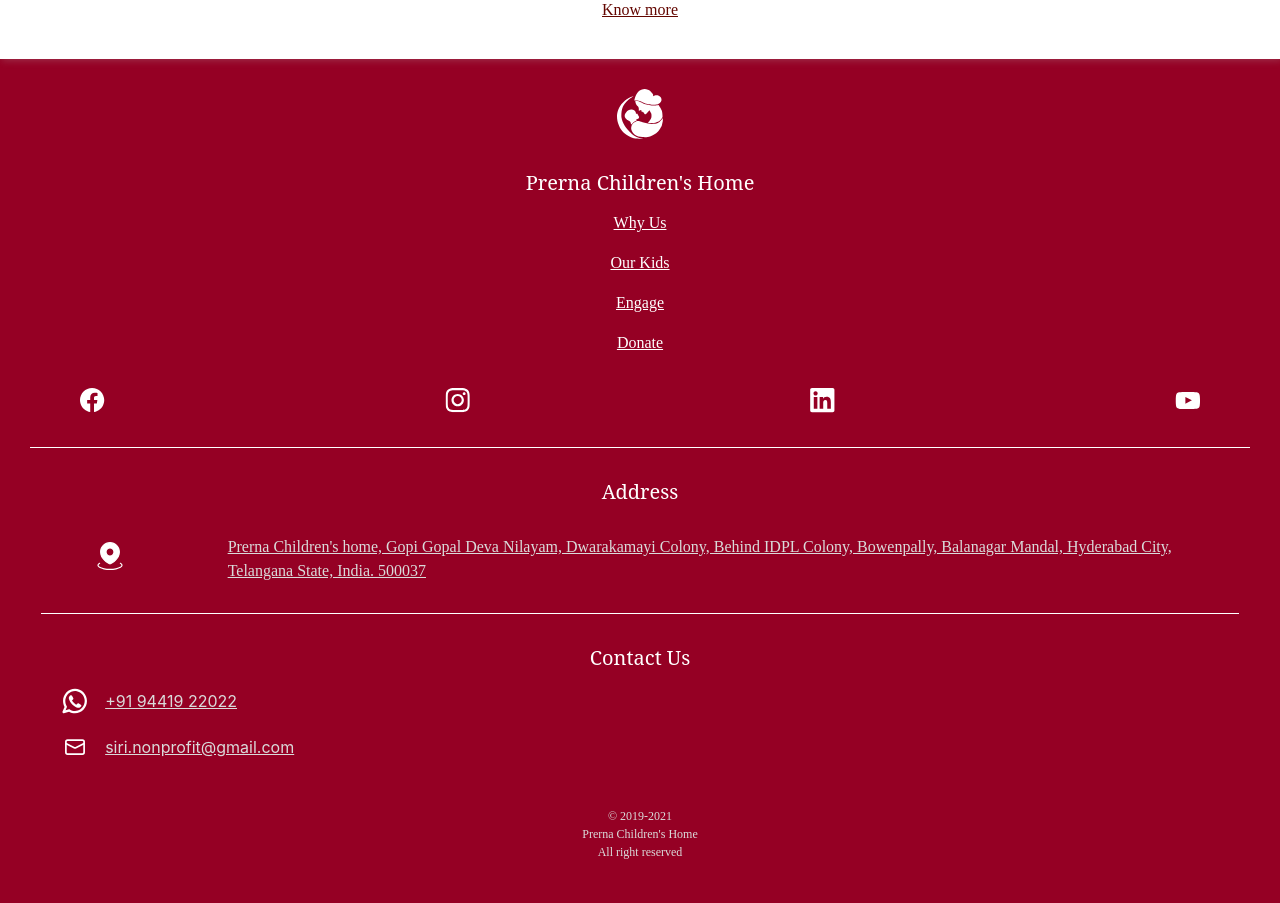
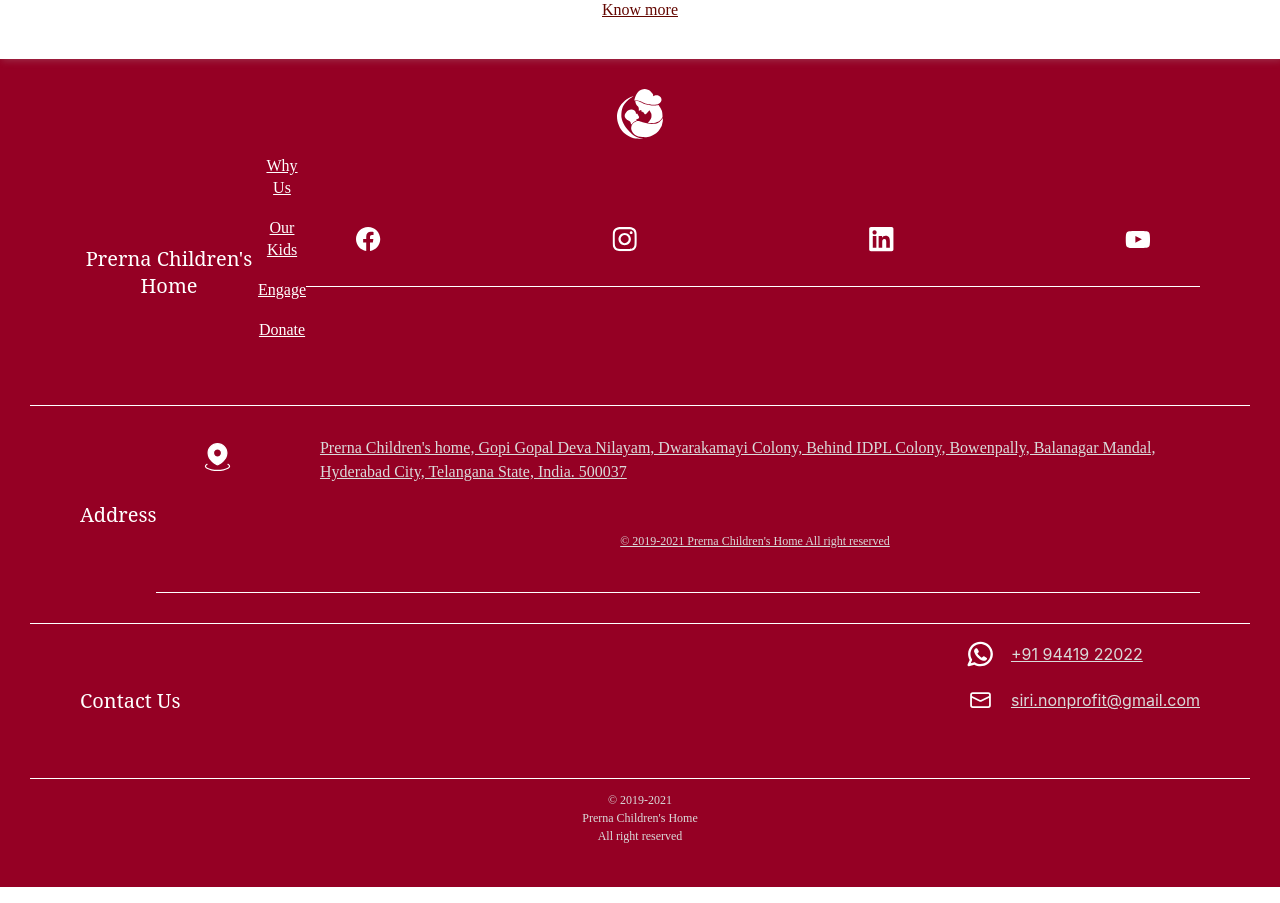
Before and after one commit to Tortoise-Creative-Inc/SiriPrerna, a React (Create React App) app: page / in a window 1280 px wide. Shown: the part 3660-4563 px from the top of the page. Built offline with nearby package versions, Linux system fonts and the light colour scheme.

Commit message:
header/footer(updated)

```diff
--- a/src/component/footer/Footermob.jsx
+++ b/src/component/footer/Footermob.jsx
@@ -1,51 +1,83 @@
-import React from 'react'
-import logo from '../../assets/footer/Logo_white.svg'
-import map from '../../assets/footer/map.svg'
-import Message from '../../assets/footer/Message.svg'
-import WhatsApp from '../../assets/footer/WhatsApp.svg'
-import './footer.css'
-import { Link } from 'react-router-dom'
-import {navlinks,icons} from "./constants"
+import React from "react";
+import logo from "../../assets/footer/Logo_white.svg";
+import map from "../../assets/footer/map.svg";
+import Message from "../../assets/footer/Message.svg";
+import WhatsApp from "../../assets/footer/WhatsApp.svg";
+import "./footer.css";
+import { Link } from "react-router-dom";
+import { navlinks, icons } from "./constants";
 
 export const Footermob = () => {
-
   return (
     <div className="footermob_cnt">
-            <img src={logo} alt="" />
+
+      <img id='ftr_logo' src={logo} alt="" />
+      <div id="ftr_links">
         <h3>Prerna Children's Home</h3>
         <ul>
-                {navlinks.map(e=>(<li key={e.title} ><Link to={`${e.to}`}>{e.title}</Link></li>))}
+          {navlinks.map((e) => (
+            <li key={e.title}>
+              <Link to={`${e.to}`}>{e.title}</Link>
+            </li>
+          ))}
         </ul>
         <div>
-                {icons.map(e=>(
-                    <a href={`${e.to}`} key={e.icon}><img src={e.icon} alt={e.alt} /></a>
+          {icons.map((e) => (
+            <a href={`${e.to}`} key={e.icon}>
+              <img src={e.icon} alt={e.alt} />
+            </a>
           ))}
         </div>
-
+      </div>
+      <div id="ftr_address">
         <h3>Address</h3>
-            <span id='address'>
+        <span id="address">
           <img src={map} alt="" />
-                <p>Prerna Children's home,
-                   Gopi Gopal Deva Nilayam,
-                   Dwarakamayi Colony,
-                   Behind IDPL Colony, Bowenpally,
-                   Balanagar Mandal,
-                   Hyderabad City, Telangana State, India. 500037
+          <p>
+            Prerna Children's home, Gopi Gopal Deva Nilayam, Dwarakamayi Colony,
+            Behind IDPL Colony, Bowenpally, Balanagar Mandal, Hyderabad City,
+            Telangana State, India. 500037
+        <pre>
+            <br />
+            <br />
+        &copy; 2019-2021 Prerna Children's Home All right reserved
+      </pre>
           </p>
-
         </span>
-
+      </div>
+      <div id="ftr_contacts">
         <h3>Contact Us</h3>
-            <ul style={{width: '95%'}}>
-                <li style={{display: 'flex' , alignItems: 'center',textDecoration:"underline"}}>
-                    <img src={WhatsApp} alt="" style={{height:'28px',width:'28.67px',marginRight:"16px"}}/>
+        <ul style={{padding:0}}>
+          <li
+            style={{
+              display: "flex",
+              alignItems: "center",
+              textDecoration: "underline",
+            }}
+          >
+            <img
+              src={WhatsApp}
+              alt=""
+              style={{ height: "28px", width: "28.67px", marginRight: "16px" }}
+            />
             <p>+91 94419 22022</p>
           </li>
-                <li style={{display: 'flex' , alignItems: 'center',textDecoration:"underline"}} >
-                    <img src={Message} alt="" style={{height:'28px',width:'28.67px',marginRight:"16px"}}/>
+          <li
+            style={{
+              display: "flex",
+              alignItems: "center",
+              textDecoration: "underline",
+            }}
+          >
+            <img
+              src={Message}
+              alt=""
+              style={{ height: "28px", width: "28.67px", marginRight: "16px" }}
+            />
             <p>siri.nonprofit@gmail.com </p>
           </li>
         </ul>
+      </div>
 
       <pre>
         &copy; 2019-2021
@@ -54,8 +86,6 @@
         <br />
         All right reserved
       </pre>
-
-
     </div>
-    )
-}
+  );
+};
```
Lines whose indentation alone changed are shown as unchanged.
